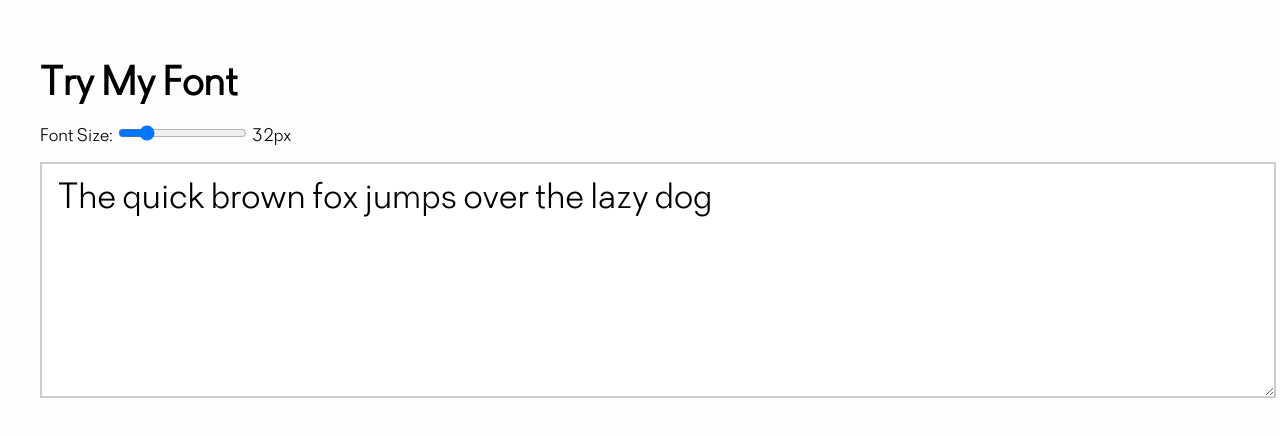
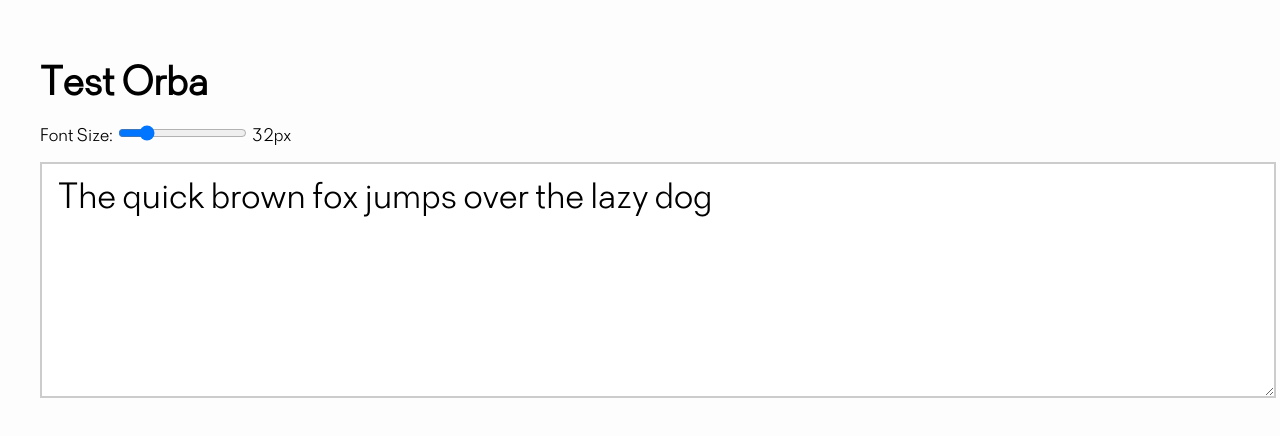
Before and after one commit to tercha20/orba-font-tester, a plain HTML site: page index.html in a window 1280 px wide. Drawn offline with Linux system fonts and the light colour scheme.

Commit message:
Update index.html

```diff
--- a/index.html
+++ b/index.html
@@ -37,7 +37,7 @@
   </style>
 </head>
 <body>
-  <h1>Try My Font</h1>
+  <h1>Test Orba</h1>
   <div class="controls">
     <label for="size">Font Size: </label>
     <input type="range" id="size" min="12" max="120" value="32">
```
